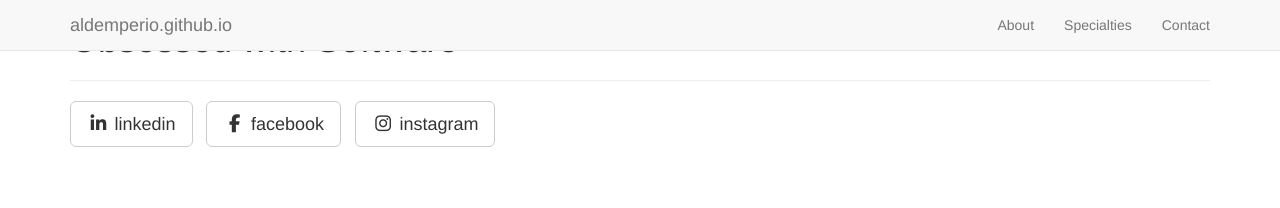
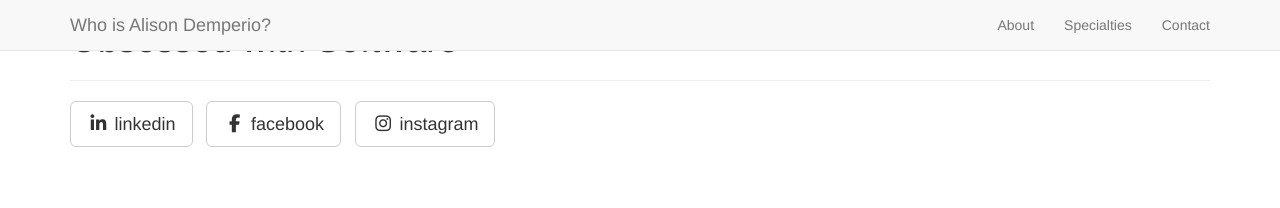
Before and after one commit to aldemperio/aldemperio.github.io, a Jekyll site: the page built from _posts/2014-09-21-services-1.markdown, in a window 1280 px wide. Shown: the top 208 px of the page. Built offline with Jekyll 4.4.1, drawn with Linux system fonts in a browser that asks for light colours; nearby versions of some CDN libraries; library files that are not in the unit come from our copies; some of the changed lines change nothing that is shown.

Commit message:
Update _config.yml

```diff
--- a/_config.yml
+++ b/_config.yml
@@ -3,10 +3,13 @@
 # ----------------------- #
 
 url: http://yoursite.com
-title:
+title: Who is Alison Demperio?
 email: your-email@domain.com
 author: Your Name
-description: 'Write an awesome description for your new site here.'
+description: > # "Write an awesome description for your new site here.
+  You can edit this line in _config.yml. It will appear in your document
+  head meta (for Google search results) and in your feed.xml site
+  description.
 copyright: 'Copyright &copy; 2017 Alison Demperio. All Rights Reserved.'
 credits: 'Credits: Landing Page is a free to use, open source Jekyll theme created by <a href="https://github.com/swcool">Shane Weng</a>.'
 
```
